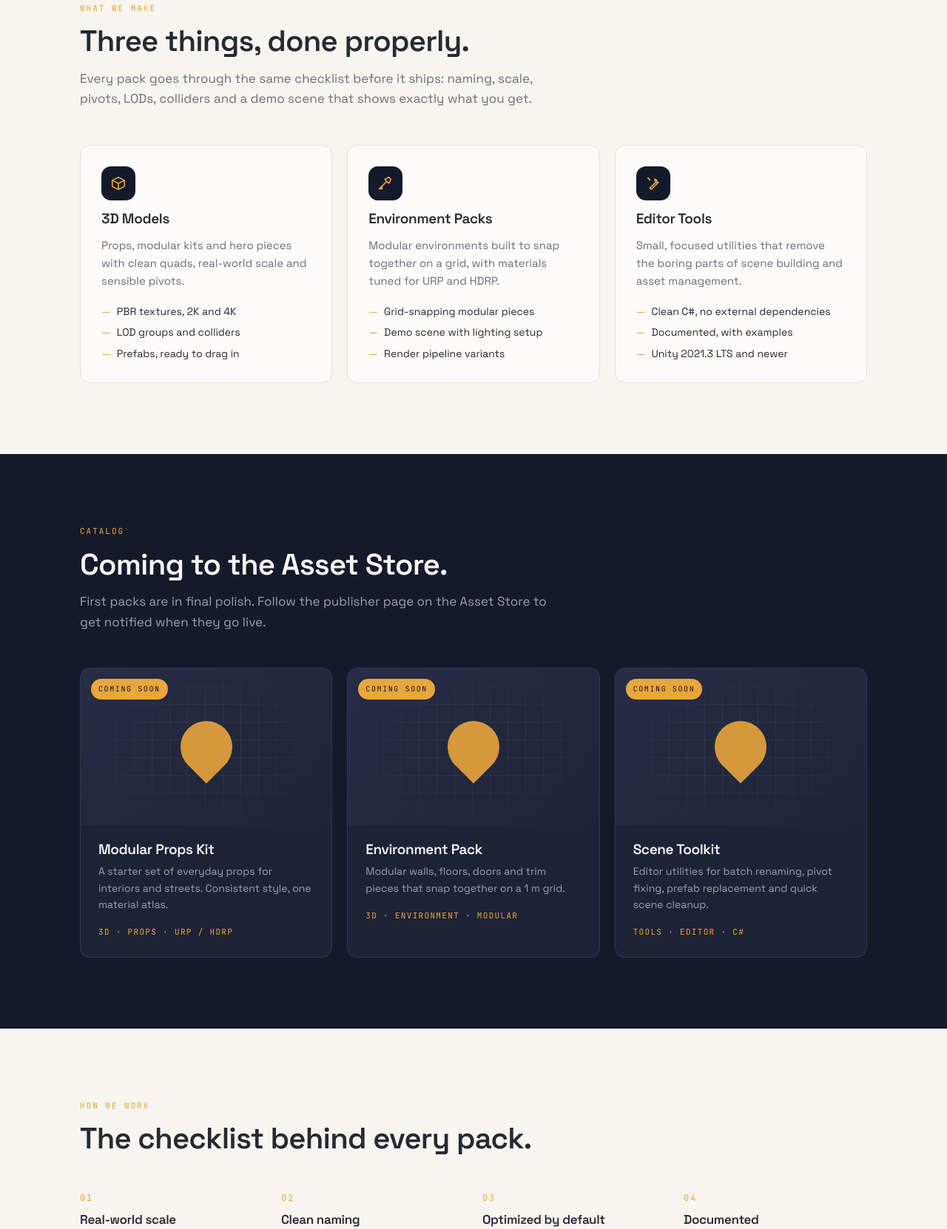
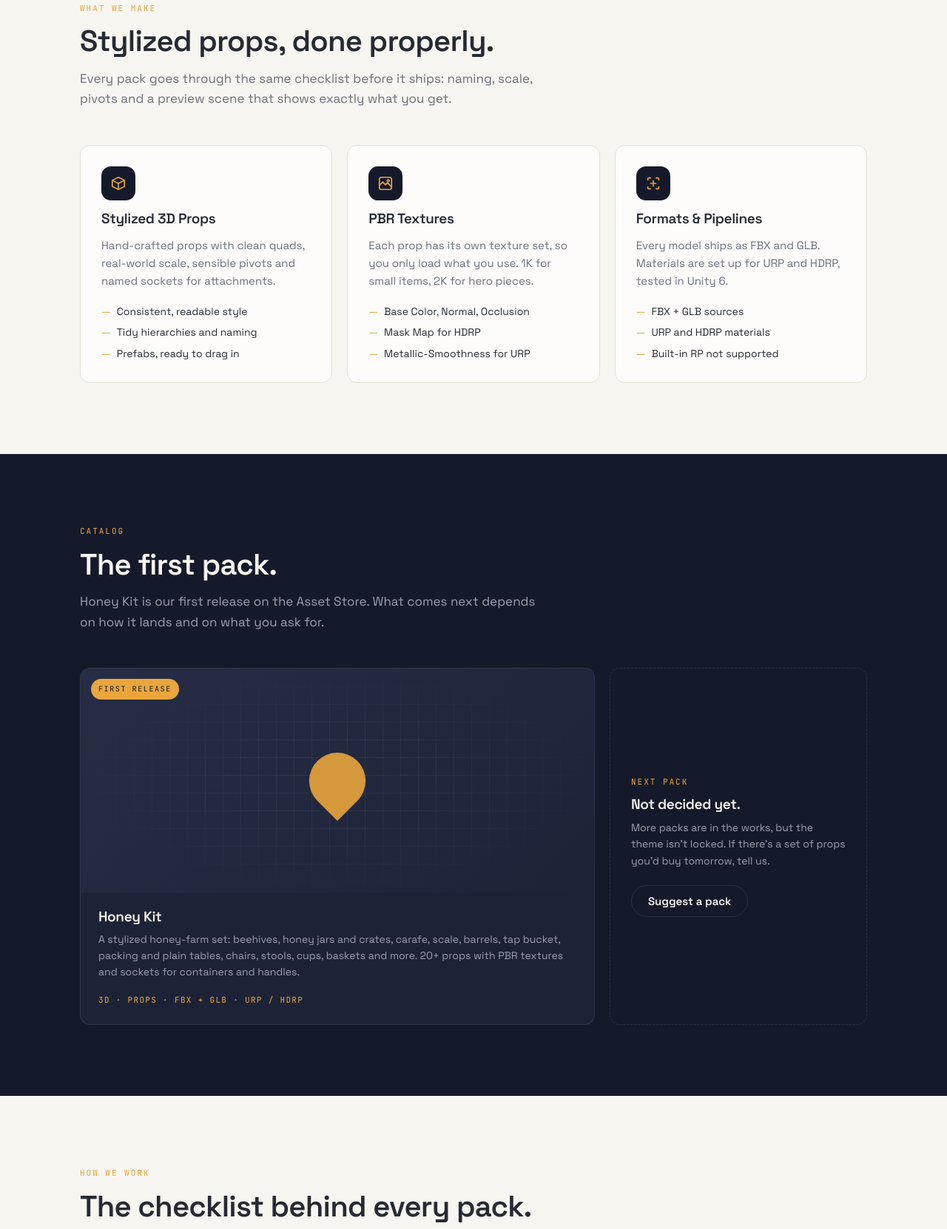
Before and after one commit to amberwickconnect/About-Us, a plain HTML site: page index.html in a window 1280 px wide. Shown: the part 952-2614 px from the top of the page at 74% size. Drawn offline with Linux system fonts and the light colour scheme.

Commit message:
Align site copy with the real product: Honey Kit, 1K/2K per-prop textures, FBX+GLB, URP/HDRP only
Co-Authored-By: Claude Fable 5.1 <noreply@anthropic.com>

```diff
--- a/index.html
+++ b/index.html
@@ -4,9 +4,9 @@
 <meta charset="utf-8">
 <meta name="viewport" content="width=device-width, initial-scale=1">
 <title>Amberwick — Game-ready assets for Unity</title>
-<meta name="description" content="Amberwick makes game-ready 3D models, environment packs and editor tools for Unity. Clean topology, PBR textures, ready from the first import.">
+<meta name="description" content="Amberwick makes stylized, game-ready 3D prop packs for Unity. Clean topology, PBR textures, FBX and GLB, URP and HDRP.">
 <meta property="og:title" content="Amberwick — Game-ready assets for Unity">
-<meta property="og:description" content="3D models, environment packs and editor tools for Unity. Ready from the first import.">
+<meta property="og:description" content="Stylized 3D prop packs for Unity. FBX and GLB, URP and HDRP, ready from the first import.">
 <meta property="og:type" content="website">
 <link rel="icon" type="image/svg+xml" href="assets/favicon.svg">
 <link rel="preconnect" href="https://fonts.googleapis.com">
@@ -210,7 +210,13 @@
   .product .body { padding: 22px 24px 24px; display: flex; flex-direction: column; gap: 8px; }
   .product .body p { color: var(--muted-dark); font-size: 14px; }
   .product .meta { margin-top: 10px; font-family: var(--mono); font-size: 11px; letter-spacing: 0.12em; text-transform: uppercase; color: var(--amber); }
-  @media (max-width: 880px) { .product-grid { grid-template-columns: 1fr; } }
+  .product-grid { grid-template-columns: 2fr 1fr; }
+  .product-wide .thumb { aspect-ratio: 16 / 7; }
+  .product-wide .thumb svg { width: 16%; }
+  .product-next { background: transparent; border-style: dashed; justify-content: center; }
+  .product-next .body { padding: 28px; gap: 10px; }
+  .product-next:hover { transform: none; }
+  @media (max-width: 880px) { .product-grid { grid-template-columns: 1fr; } .product-wide .thumb { aspect-ratio: 16 / 10; } .product-wide .thumb svg { width: 30%; } }
 
   /* ---------- Principles ---------- */
   .principles { display: grid; grid-template-columns: repeat(4, 1fr); gap: 32px 24px; }
@@ -317,7 +323,7 @@
       <div>
         <div class="eyebrow">Unity Asset Store publisher</div>
         <h1>Game-ready assets,<br>from the <em>first import.</em></h1>
-        <p>Amberwick makes 3D models, environment packs and editor tools for Unity. Clean topology, tidy hierarchies, PBR textures and prefabs that just drop into your scene.</p>
+        <p>Amberwick makes stylized 3D prop packs for Unity. Clean topology, tidy hierarchies, PBR textures and prefabs that just drop into your scene.</p>
         <div class="hero-actions">
           <a class="btn btn-amber" href="#assets">
             Browse assets
@@ -326,7 +332,7 @@
           <a class="btn btn-ghost" href="#support">Get support</a>
         </div>
         <div class="hero-tags">
-          <span>3D Models</span><span>Environments</span><span>Props</span><span>Editor Tools</span>
+          <span>3D Props</span><span>Stylized</span><span>FBX + GLB</span><span>URP · HDRP</span>
         </div>
       </div>
 
@@ -335,9 +341,9 @@
         <div class="ring ring-2"></div>
         <div class="ring ring-3"></div>
         <svg class="drop" viewBox="0 0 64 64" style="color:#e9a63b"><use href="#drop"/></svg>
-        <div class="chip chip-1"><i></i>URP · HDRP · Built-in</div>
-        <div class="chip chip-2"><i></i>PBR · 2K / 4K</div>
-        <div class="chip chip-3"><i></i>Prefabs included</div>
+        <div class="chip chip-1"><i></i>URP · HDRP</div>
+        <div class="chip chip-2"><i></i>PBR · 1K / 2K</div>
+        <div class="chip chip-3"><i></i>FBX + GLB</div>
       </div>
     </div>
   </div>
@@ -347,8 +353,8 @@
     <div class="wrap">
       <div class="section-head">
         <div class="eyebrow">What we make</div>
-        <h2>Three things, done properly.</h2>
-        <p>Every pack goes through the same checklist before it ships: naming, scale, pivots, LODs, colliders and a demo scene that shows exactly what you get.</p>
+        <h2>Stylized props, done properly.</h2>
+        <p>Every pack goes through the same checklist before it ships: naming, scale, pivots and a preview scene that shows exactly what you get.</p>
       </div>
 
       <div class="cards">
@@ -356,38 +362,38 @@
           <div class="icon">
             <svg viewBox="0 0 24 24" fill="none" stroke="currentColor" stroke-width="1.8" stroke-linejoin="round"><path d="M12 3 3 7.5v9L12 21l9-4.5v-9L12 3Z"/><path d="M3 7.5 12 12l9-4.5M12 12v9"/></svg>
           </div>
-          <h3>3D Models</h3>
-          <p>Props, modular kits and hero pieces with clean quads, real-world scale and sensible pivots.</p>
+          <h3>Stylized 3D Props</h3>
+          <p>Hand-crafted props with clean quads, real-world scale, sensible pivots and named sockets for attachments.</p>
           <ul>
-            <li>PBR textures, 2K and 4K</li>
-            <li>LOD groups and colliders</li>
+            <li>Consistent, readable style</li>
+            <li>Tidy hierarchies and naming</li>
             <li>Prefabs, ready to drag in</li>
           </ul>
         </div>
 
         <div class="card">
           <div class="icon">
-            <svg viewBox="0 0 24 24" fill="none" stroke="currentColor" stroke-width="1.8" stroke-linecap="round" stroke-linejoin="round"><path d="M3 20 14 9M14 9l-3-3 6-3 3 3-3 6-3-3Z"/><path d="M3 20h4v-4"/></svg>
+            <svg viewBox="0 0 24 24" fill="none" stroke="currentColor" stroke-width="1.8" stroke-linecap="round" stroke-linejoin="round"><rect x="3" y="3" width="18" height="18" rx="3"/><path d="M3 15l5-5 4 4 3-3 6 6"/><circle cx="16" cy="8" r="1.5"/></svg>
           </div>
-          <h3>Environment Packs</h3>
-          <p>Modular environments built to snap together on a grid, with materials tuned for URP and HDRP.</p>
+          <h3>PBR Textures</h3>
+          <p>Each prop has its own texture set, so you only load what you use. 1K for small items, 2K for hero pieces.</p>
           <ul>
-            <li>Grid-snapping modular pieces</li>
-            <li>Demo scene with lighting setup</li>
-            <li>Render pipeline variants</li>
+            <li>Base Color, Normal, Occlusion</li>
+            <li>Mask Map for HDRP</li>
+            <li>Metallic-Smoothness for URP</li>
           </ul>
         </div>
 
         <div class="card">
           <div class="icon">
-            <svg viewBox="0 0 24 24" fill="none" stroke="currentColor" stroke-width="1.8" stroke-linecap="round" stroke-linejoin="round"><path d="M14.5 5.5a4 4 0 0 0 5 5L9 21l-2-2 10.5-10.5a4 4 0 0 0-3-3Z"/><path d="M4 4l3 3"/></svg>
+            <svg viewBox="0 0 24 24" fill="none" stroke="currentColor" stroke-width="1.8" stroke-linecap="round" stroke-linejoin="round"><path d="M4 7V5a1 1 0 0 1 1-1h3M20 7V5a1 1 0 0 0-1-1h-3M4 17v2a1 1 0 0 0 1 1h3M20 17v2a1 1 0 0 1-1 1h-3"/><path d="M8 12h8M12 8v8"/></svg>
           </div>
-          <h3>Editor Tools</h3>
-          <p>Small, focused utilities that remove the boring parts of scene building and asset management.</p>
+          <h3>Formats &amp; Pipelines</h3>
+          <p>Every model ships as FBX and GLB. Materials are set up for URP and HDRP, tested in Unity 6.</p>
           <ul>
-            <li>Clean C#, no external dependencies</li>
-            <li>Documented, with examples</li>
-            <li>Unity 2021.3 LTS and newer</li>
+            <li>FBX + GLB sources</li>
+            <li>URP and HDRP materials</li>
+            <li>Built-in RP not supported</li>
           </ul>
         </div>
       </div>
@@ -399,47 +405,32 @@
     <div class="wrap">
       <div class="section-head">
         <div class="eyebrow">Catalog</div>
-        <h2>Coming to the Asset Store.</h2>
-        <p>First packs are in final polish. Follow the publisher page on the Asset Store to get notified when they go live.</p>
+        <h2>The first pack.</h2>
+        <p>Honey Kit is our first release on the Asset Store. What comes next depends on how it lands and on what you ask for.</p>
       </div>
 
       <div class="product-grid">
-        <!-- Replace these placeholders with real packs: title, description, thumbnail and Asset Store link -->
-        <a class="product" href="https://assetstore.unity.com/" target="_blank" rel="noopener">
+        <!-- TODO: replace the store link and add a thumbnail image to assets/ -->
+        <a class="product product-wide" href="https://assetstore.unity.com/" target="_blank" rel="noopener">
           <div class="thumb">
-            <span class="badge">Coming soon</span>
+            <span class="badge">First release</span>
             <svg viewBox="0 0 64 64" style="color:#e9a63b"><use href="#drop"/></svg>
           </div>
           <div class="body">
-            <h3>Modular Props Kit</h3>
-            <p>A starter set of everyday props for interiors and streets. Consistent style, one material atlas.</p>
-            <div class="meta">3D · Props · URP / HDRP</div>
+            <h3>Honey Kit</h3>
+            <p>A stylized honey-farm set: beehives, honey jars and crates, carafe, scale, barrels, tap bucket, packing and plain tables, chairs, stools, cups, baskets and more. 20+ props with PBR textures and sockets for containers and handles.</p>
+            <div class="meta">3D · Props · FBX + GLB · URP / HDRP</div>
           </div>
         </a>
 
-        <a class="product" href="https://assetstore.unity.com/" target="_blank" rel="noopener">
-          <div class="thumb">
-            <span class="badge">Coming soon</span>
-            <svg viewBox="0 0 64 64" style="color:#e9a63b"><use href="#drop"/></svg>
+        <div class="product product-next">
+          <div class="body">
+            <div class="eyebrow">Next pack</div>
+            <h3>Not decided yet.</h3>
+            <p>More packs are in the works, but the theme isn't locked. If there's a set of props you'd buy tomorrow, tell us.</p>
+            <a class="btn btn-ghost" href="mailto:amberwick_connect@outlook.com?subject=Amberwick%20pack%20request" style="margin-top: 12px; align-self: flex-start">Suggest a pack</a>
           </div>
-          <div class="body">
-            <h3>Environment Pack</h3>
-            <p>Modular walls, floors, doors and trim pieces that snap together on a 1 m grid.</p>
-            <div class="meta">3D · Environment · Modular</div>
-          </div>
-        </a>
-
-        <a class="product" href="https://assetstore.unity.com/" target="_blank" rel="noopener">
-          <div class="thumb">
-            <span class="badge">Coming soon</span>
-            <svg viewBox="0 0 64 64" style="color:#e9a63b"><use href="#drop"/></svg>
-          </div>
-          <div class="body">
-            <h3>Scene Toolkit</h3>
-            <p>Editor utilities for batch renaming, pivot fixing, prefab replacement and quick scene cleanup.</p>
-            <div class="meta">Tools · Editor · C#</div>
-          </div>
-        </a>
+        </div>
       </div>
     </div>
   </section>
@@ -460,17 +451,17 @@
         <div class="principle">
           <div class="num">02</div>
           <h3>Clean naming</h3>
-          <p>Consistent prefixes, tidy hierarchies and no stray meshes. Easy to search, easy to batch.</p>
+          <p>SM_ prefixes, tidy hierarchies, named sockets and no stray meshes. Easy to search, easy to batch.</p>
         </div>
         <div class="principle">
           <div class="num">03</div>
-          <h3>Optimized by default</h3>
-          <p>Sensible polycounts, LODs where they matter, shared material atlases to keep draw calls low.</p>
+          <h3>Lean by default</h3>
+          <p>Sensible polycounts and one texture set per prop, sized to the object: 1K for small items, 2K for hero pieces.</p>
         </div>
         <div class="principle">
           <div class="num">04</div>
-          <h3>Documented</h3>
-          <p>Each pack ships with a readme, a demo scene and notes on which render pipelines are supported.</p>
+          <h3>Honest listings</h3>
+          <p>Store pages list exactly what is inside: prop count, texture sizes, formats and which pipelines are supported.</p>
         </div>
       </div>
     </div>
@@ -482,20 +473,20 @@
       <div>
         <div class="eyebrow" style="margin-bottom: 14px">About</div>
         <h2 style="margin-bottom: 22px">A small studio with a big checklist.</h2>
-        <p>Amberwick is an independent studio making assets for Unity developers. We started by building tools and props for our own projects and got tired of the same problems in every pack we bought: wrong scale, messy hierarchies, materials that fell apart in a different pipeline.</p>
-        <p>So we make the assets we wished we could buy. Everything is tested in a real Unity project before it goes on the store, and every pack comes with a demo scene so you can see exactly what you're getting.</p>
+        <p>Amberwick is a small independent studio making stylized props for Unity developers. We started by building assets for our own projects and got tired of the same problems in every pack we bought: wrong scale, messy hierarchies, materials that fell apart in a different pipeline.</p>
+        <p>Honey Kit is our first release and, honestly, a test of the waters. Everything in it is checked in a real Unity 6 project before it goes on the store. If it works out, more packs follow, shaped by what people actually ask for.</p>
       </div>
       <div class="about-aside">
         <div class="stat-row">
-          <div class="stat"><b>3</b><span>Render pipelines</span></div>
-          <div class="stat"><b>2021.3+</b><span>Unity LTS support</span></div>
+          <div class="stat"><b>2</b><span>Pipelines · URP, HDRP</span></div>
+          <div class="stat"><b>Unity 6</b><span>Built and tested in</span></div>
         </div>
         <div class="stat-row">
           <div class="stat"><b>48h</b><span>Support response</span></div>
-          <div class="stat"><b>Free</b><span>Updates for life</span></div>
+          <div class="stat"><b>FBX + GLB</b><span>Source formats</span></div>
         </div>
         <div style="border-top: 1px solid var(--line-dark); padding-top: 20px; font-size: 14px; color: var(--muted-dark)">
-          Need something custom or want to bundle packs for a team? Write to us, we're happy to talk.
+          Want a prop that isn't in the pack, or have an idea for the next one? Write to us, we're happy to talk.
         </div>
       </div>
     </div>
@@ -523,19 +514,19 @@
         <div class="faq">
           <details open>
             <summary>Which Unity versions are supported?</summary>
-            <p>All packs are tested on Unity 2021.3 LTS and newer, including Unity 6. If a pack has a narrower range, it's listed on the store page.</p>
+            <p>Packs are built and tested in Unity 6. Supported versions are listed on each store page.</p>
           </details>
           <details>
-            <summary>Do the assets work with URP and HDRP?</summary>
-            <p>Yes. Packs ship with Built-in materials and include URP and HDRP variants where the store page says so. A small material upgrade script is included for convenience.</p>
+            <summary>Which render pipelines are supported?</summary>
+            <p>URP and HDRP. Textures include a Mask Map for HDRP and a Metallic-Smoothness map for URP. The Built-in render pipeline is not supported.</p>
           </details>
           <details>
             <summary>Can I use the assets in a commercial game?</summary>
             <p>Yes. All assets are sold under the standard Unity Asset Store EULA, which allows use in commercial projects. Reselling the source assets themselves is not allowed.</p>
           </details>
           <details>
-            <summary>How do updates work?</summary>
-            <p>Updates are free for everyone who owns the pack. Open Package Manager, go to "My Assets" and click Update when a new version is available.</p>
+            <summary>What texture sizes and formats are included?</summary>
+            <p>Each prop has its own PBR texture set, 1024×1024 for most props and 2048×2048 for larger pieces. Models come as FBX and GLB.</p>
           </details>
           <details>
             <summary>What about refunds?</summary>
@@ -559,7 +550,7 @@
             <span class="logo-sub" style="display:block">Game assets</span>
           </span>
         </a>
-        <p style="margin-top: 16px; font-size: 14px; max-width: 36ch">Game-ready 3D models, environments and tools for Unity.</p>
+        <p style="margin-top: 16px; font-size: 14px; max-width: 36ch">Stylized, game-ready 3D prop packs for Unity.</p>
       </div>
       <div class="foot-links">
         <a href="#assets">Assets</a>
```
